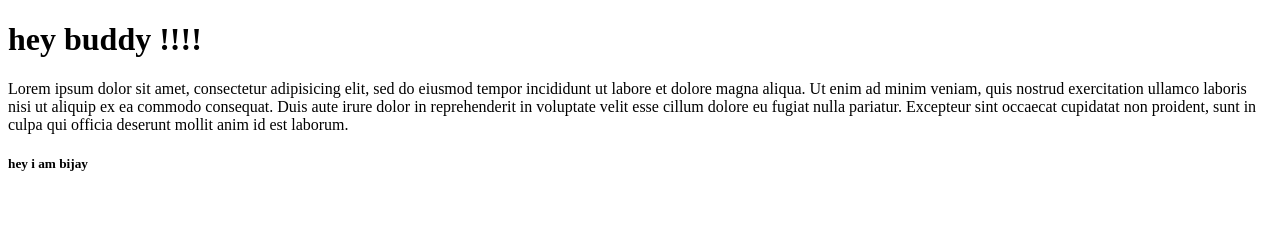
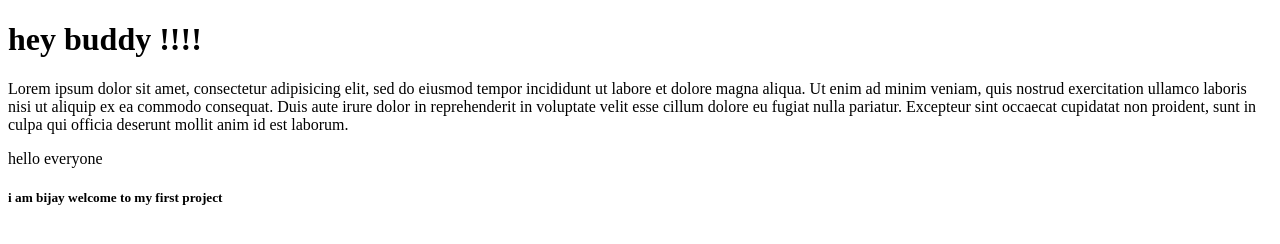
Before and after one commit to subedibj/gittut, a plain HTML site: page index.html in a window 1280 px wide. Drawn offline with Linux system fonts and the light colour scheme.

Commit message:
adds some lines

```diff
--- a/index.html
+++ b/index.html
@@ -11,6 +11,10 @@ quis nostrud exercitation ullamco laboris nisi ut aliquip ex ea commodo
 consequat. Duis aute irure dolor in reprehenderit in voluptate velit esse
 cillum dolore eu fugiat nulla pariatur. Excepteur sint occaecat cupidatat non
 proident, sunt in culpa qui officia deserunt mollit anim id est laborum.</p>
-<h5>hey i am bijay</h5>
+
+<div class="bijay">hello everyone
+
+<h5>i am bijay welcome to my first project</h5></div>
+
 </body>
 </html>
```
